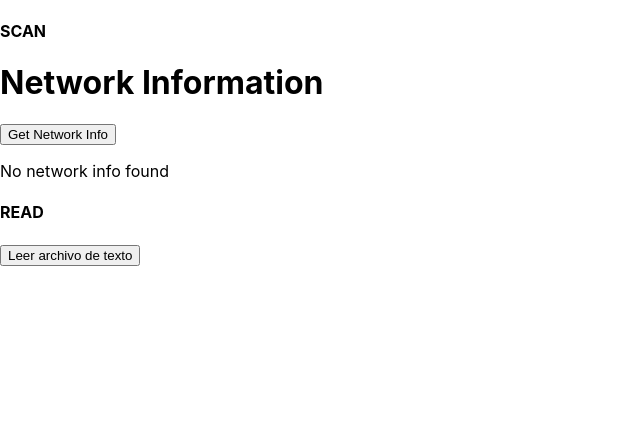
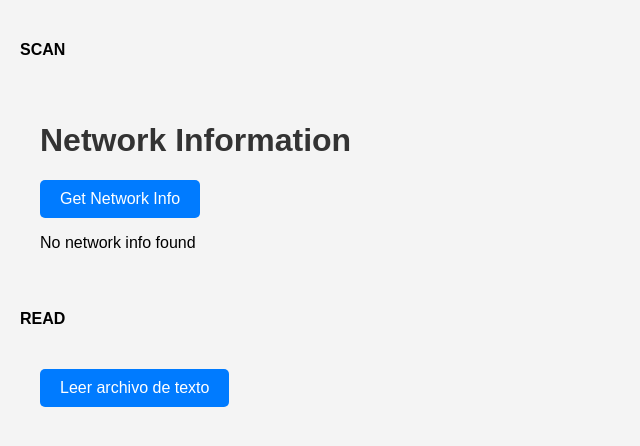
Before and after one commit to juanignacioolmedo/network-scanner, a React (Create React App) app in the folder frontend/: page / in a window 1280 px wide. Shown: the top 446 px of the page, without its empty margins (0-640 px from the left). Built offline with nearby package versions, Linux system fonts and the light colour scheme.

Commit message:
Actualizar App.css, App.js y 2 más archivos...

```diff
--- a/frontend/src/App.css
+++ b/frontend/src/App.css
@@ -1,38 +1,52 @@
-.App {
-  text-align: center;
+/* General styles */
+body {
+  font-family: 'Arial', sans-serif;
+  background-color: #f4f4f4;
+  margin: 0;
+  padding: 0;
 }
 
-.App-logo {
-  height: 40vmin;
-  pointer-events: none;
+div {
+  padding: 20px;
 }
 
-@media (prefers-reduced-motion: no-preference) {
-  .App-logo {
-    animation: App-logo-spin infinite 20s linear;
-  }
+button {
+  background-color: #007bff;
+  color: white;
+  border: none;
+  padding: 10px 20px;
+  cursor: pointer;
+  font-size: 16px;
+  border-radius: 5px;
+  transition: background-color 0.3s;
 }
 
-.App-header {
-  background-color: #282c34;
-  min-height: 100vh;
-  display: flex;
-  flex-direction: column;
-  align-items: center;
-  justify-content: center;
-  font-size: calc(10px + 2vmin);
-  color: white;
+button:hover {
+  background-color: #0056b3;
 }
 
-.App-link {
-  color: #61dafb;
+button:disabled {
+  background-color: #cccccc;
+  cursor: not-allowed;
 }
 
-@keyframes App-logo-spin {
-  from {
-    transform: rotate(0deg);
-  }
-  to {
-    transform: rotate(360deg);
-  }
+/* Section styles */
+h1 {
+  color: #333;
 }
+
+.result-container {
+  background-color: #fff;
+  padding: 15px;
+  border-radius: 5px;
+  box-shadow: 0 0 10px rgba(0, 0, 0, 0.1);
+}
+
+.result-item {
+  margin: 10px 0;
+  font-size: 16px;
+}
+
+.error {
+  color: red;
+}
--- a/frontend/src/App.js
+++ b/frontend/src/App.js
@@ -1,4 +1,5 @@
 import React, { useState } from 'react';
+import './App.css';
 
 function App() {
   const [serverIpAddress, setServerIpAddress] = useState('');
@@ -43,10 +44,10 @@ function App() {
   if(showFileContent) {
     return (
       <div>
-        <div>
-          <div>{serverIpAddress}</div>
-          <div>{urlDeDescarga}</div>
-          <div>{dataSource}</div>
+        <div className="result-container">
+          <div className="result-item">IP Address: {serverIpAddress}</div>
+          <div className="result-item">Download URL: {urlDeDescarga}</div>
+          <div className="result-item">Data Source: {dataSource}</div>
         </div>
       </div>
     );
--- /dev/null
+++ b/frontend/src/Scan.css
@@ -0,0 +1,50 @@
+/* General styles */
+body {
+    font-family: 'Arial', sans-serif;
+    background-color: #f4f4f4;
+    margin: 0;
+    padding: 0;
+  }
+
+  div {
+    padding: 20px;
+  }
+
+  button {
+    background-color: #28a745;
+    color: white;
+    border: none;
+    padding: 10px 20px;
+    cursor: pointer;
+    font-size: 16px;
+    border-radius: 5px;
+    transition: background-color 0.3s;
+  }
+
+  button:hover {
+    background-color: #218838;
+  }
+
+  button:disabled {
+    background-color: #cccccc;
+    cursor: not-allowed;
+  }
+
+  h1 {
+    color: #333;
+  }
+
+  .result-container {
+    background-color: #fff;
+    padding: 15px;
+    border-radius: 5px;
+    box-shadow: 0 0 10px rgba(0, 0, 0, 0.1);
+  }
+
+  p {
+    font-size: 16px;
+  }
+
+  .error {
+    color: red;
+  }
--- a/frontend/src/Scan.js
+++ b/frontend/src/Scan.js
@@ -44,20 +44,16 @@ function Scan() {
   return (
     <div>
       <h1>Network Information</h1>
-
-      {/* Button to trigger the fetch */}
       <button onClick={fetchNetworkInfo} disabled={loading}>
         {loading ? 'Fetching...' : 'Get Network Info'}
       </button>
 
-      {/* Show loading, error, or results */}
       {loading && <p>Loading network info...</p>}
-      {error && <p>Error: {error}</p>}
+      {error && <p className="error">Error: {error}</p>}
       {networkInfo.ip === '' && !loading && !error && <p>No network info found</p>}
 
-      {/* Display IP and hostname if available */}
       {!loading && !error && networkInfo.ip && (
-        <div>
+        <div className="result-container">
           <p>IP: {networkInfo.ip}</p>
           <p>Hostname: {networkInfo.hostname}</p>
         </div>
```
